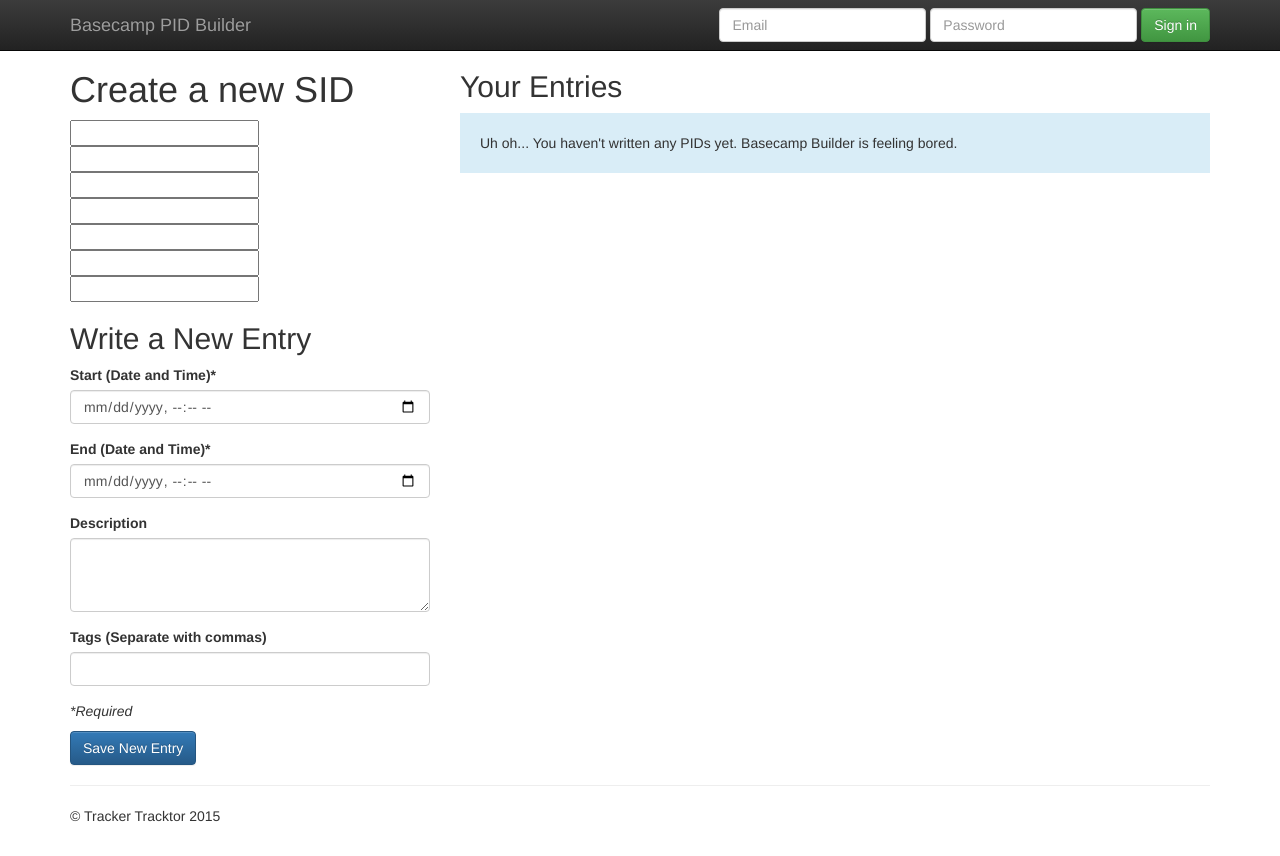
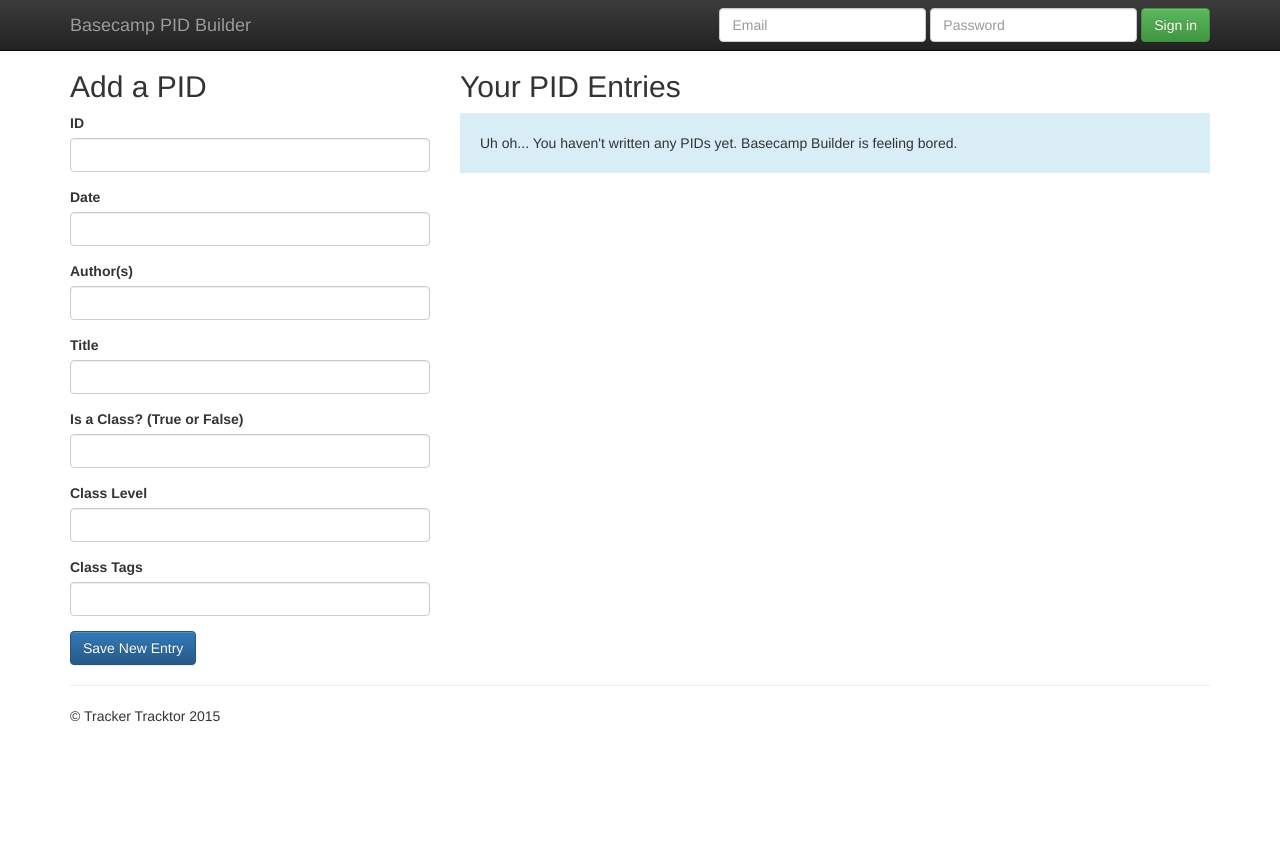
Before and after one commit to cyhtan/basecamp-pid-builder, a website: page client/index.html in a window 1280 px wide. After the commit the page ends 800 px from the top, so only its background shows below. Drawn offline with Linux system fonts and the light colour scheme.

Commit message:
Form group template

```diff
--- a/client/index.html
+++ b/client/index.html
@@ -1,6 +1,6 @@
 <html lang="en"><head>
   <meta charset="UTF-8">
-  <title>How's The SID?</title>
+  <title>Basecamp PID Builder</title>
   <link rel="stylesheet" href="css/bootstrap.min.css">
     <style>
     body {
@@ -53,26 +53,6 @@
               <div id="container">
                 <div id="app"></div>
               </div>
-                <h2>Write a New Entry</h2>
-                <form>
-                    <div class="form-group">
-                        <label for="inputStart">Start (Date and Time)*</label>
-                        <input type="datetime-local" class="form-control" id="inputStart" required>
-                    </div>
-                    <div class="form-group">
-                        <label for="inputEnd">End (Date and Time)*</label>
-                        <input type="datetime-local" class="form-control" id="inputEnd" required>
-                    </div>
-                    <div class="form-group">
-                        <label for="inputDescription">Description</label>
-                        <textarea class="form-control" rows="3" id="inputDescription"></textarea>
-                    </div>
-                    <div class="form-group">
-                        <label for="inputTags">Tags (Separate with commas) </label>
-                        <input type="text" class="form-control" id="inputTags">
-                    </div>
-                </form>
-                <p><em>*Required</em></p>
                 <button onclick="addEntry()" class="btn btn-primary">Save New Entry</button>
                 <div id="dateWarning" class="alert alert-danger" role="alert" style="display:none;margin-top:10px;">
                     <strong>Warning!</strong> Somethings wrong with those start and end dates.
@@ -82,16 +62,18 @@
                 </div>
             </div>
             <div class="col-md-8">
-                <h2>Your Entries</h2>
+                <h2>Your PID Entries</h2>
                 <p id="noEntryMessage" class="bg-info" style="padding:20px">Uh oh... You haven't written any PIDs yet. Basecamp Builder is feeling bored.</p>
                 <table id="entryTable" class="table table-hover" style="display:none;">
                     <thead>
                         <tr>
+                            <th>ID</th>
                             <th>Date</th>
-                            <th>Minutes</th>
-                            <th>Description</th>
-                            <th>Tags</th>
-                            <th></th>
+                            <th>Author(s)</th>
+                            <th>Title</th>
+                            <th>Class?</th>
+                            <th>Class Level</th>
+                            <th>Class Tags</th>
                         </tr>
                     </thead>
                     <tbody id="entryRows">
--- a/client/js/views/InputView.js
+++ b/client/js/views/InputView.js
@@ -6,19 +6,21 @@ var InputView = Backbone.View.extend({
     'keydown': 'keyAction',
   },
 
+  formGroupTemplate: _.template('<div class="form-group"><label for="<%= id %>"><%= label %></label><input type="text" class="form-control" id="<%= id %>" name="<%= id %>"></div>'),
+
   initialize: function() {
     this.render();
   },
 
   render: function() {
    this.$el.append([
-      '<input name="id">',
-      '<input name="date">',
-      '<input name="authors">',
-      '<input name="title">',
-      '<input name="isClass">',
-      '<input name="classLevel">',
-      '<input name="classTags">'
+      this.formGroupTemplate({id:"id",label:"ID"}),
+      this.formGroupTemplate({id:"date",label:"Date"}),
+      this.formGroupTemplate({id:"authors",label:"Author(s)"}),
+      this.formGroupTemplate({id:"title",label:"Title"}),
+      this.formGroupTemplate({id:"isClass",label:"Is a Class? (True or False)"}),
+      this.formGroupTemplate({id:"classLevel",label:"Class Level"}),
+      this.formGroupTemplate({id:"classTags",label:"Class Tags"})
     ]);
     return this;
   },
@@ -35,21 +37,14 @@ var InputView = Backbone.View.extend({
     if(isEnterKey) {
 
       this.collection.addPIDEntry(values);
-      //this.resetInput();
+      this.clearInput();
 
     }
 
   },
 
-  resetInput: function() {
-    this.$el.attr({
-      placeholder: 'Enter a zip code'
-    });
-    this.clearInput();
-  },
-
   clearInput: function() {
-    this.$el.val('');
+    this.$el.trigger("reset");
   }
 
 });
--- a/client/js/views/TitleView.js
+++ b/client/js/views/TitleView.js
@@ -1,13 +1,13 @@
 var TitleView = Backbone.View.extend({
 
-  el: '<h1>',
+  el: '<h2>',
 
   initialize: function() {
     this.render();
   },
 
   render: function() {
-    this.$el.text('Create a new SID');
+    this.$el.text('Add a PID');
     return this;
   }
 
```
